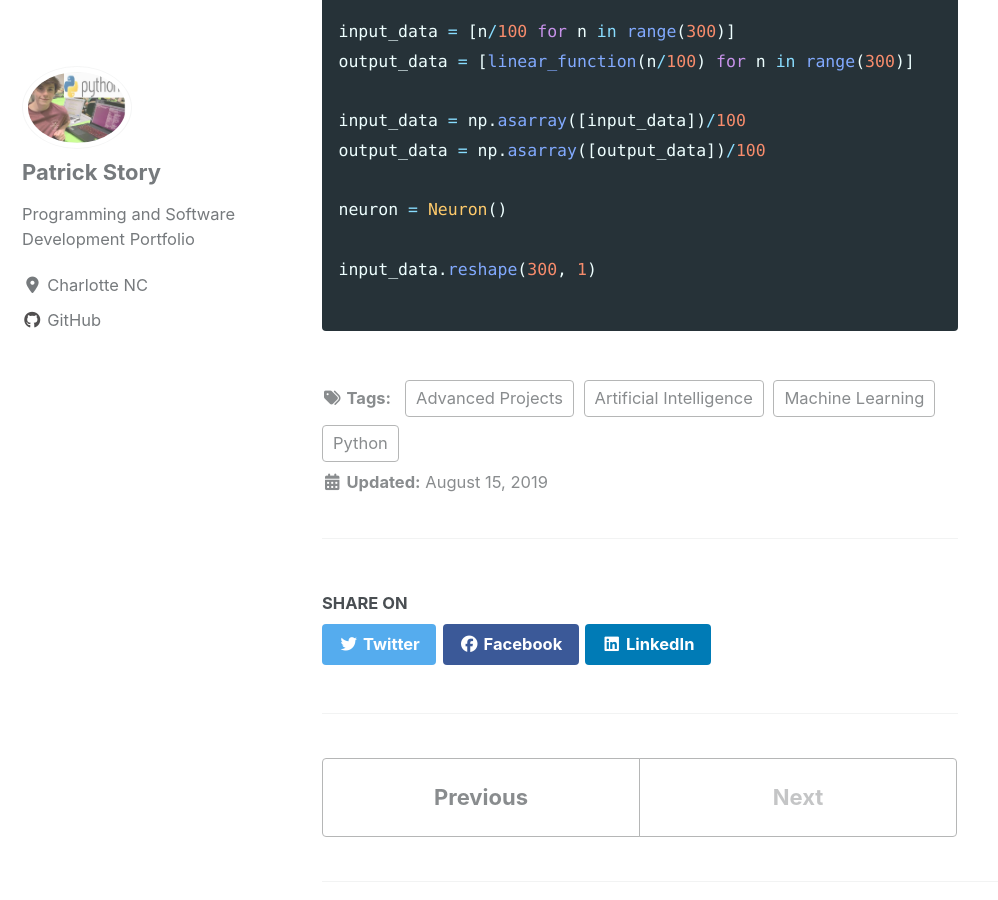
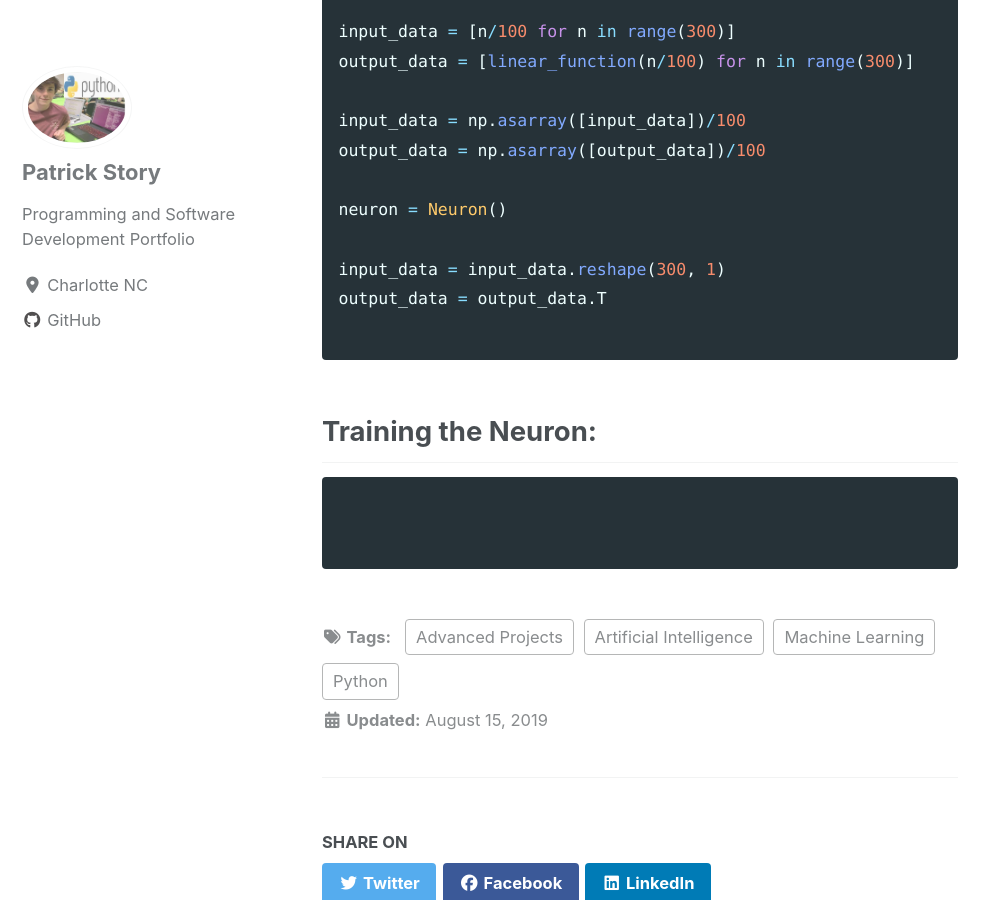
Before and after one commit to Patchyst/Patchyst.github.io, a Jekyll site: the page built from _posts/2019-08-15-My_First_Machine_Learning_Model.md, in a window 1280 px wide and 900 px high, scrolled down 12606 px. Shown: the whole window, without its empty margins (0-998 px from the left). Built offline with Jekyll 4.4.1, drawn with Linux system fonts in a browser that asks for light colours; cached includes are drawn as plain includes; nearby versions of some CDN libraries.

Commit message:
updating build a neuron

````diff
--- a/_posts/2019-08-15-My_First_Machine_Learning_Model.md
+++ b/_posts/2019-08-15-My_First_Machine_Learning_Model.md
@@ -241,6 +241,13 @@ output_data = np.asarray([output_data])/100
 
 neuron = Neuron()
 
-input_data.reshape(300, 1)
+input_data = input_data.reshape(300, 1)
+output_data = output_data.T
 
 ```
+## Training the Neuron:
+
+```python
+
+
+```
````
